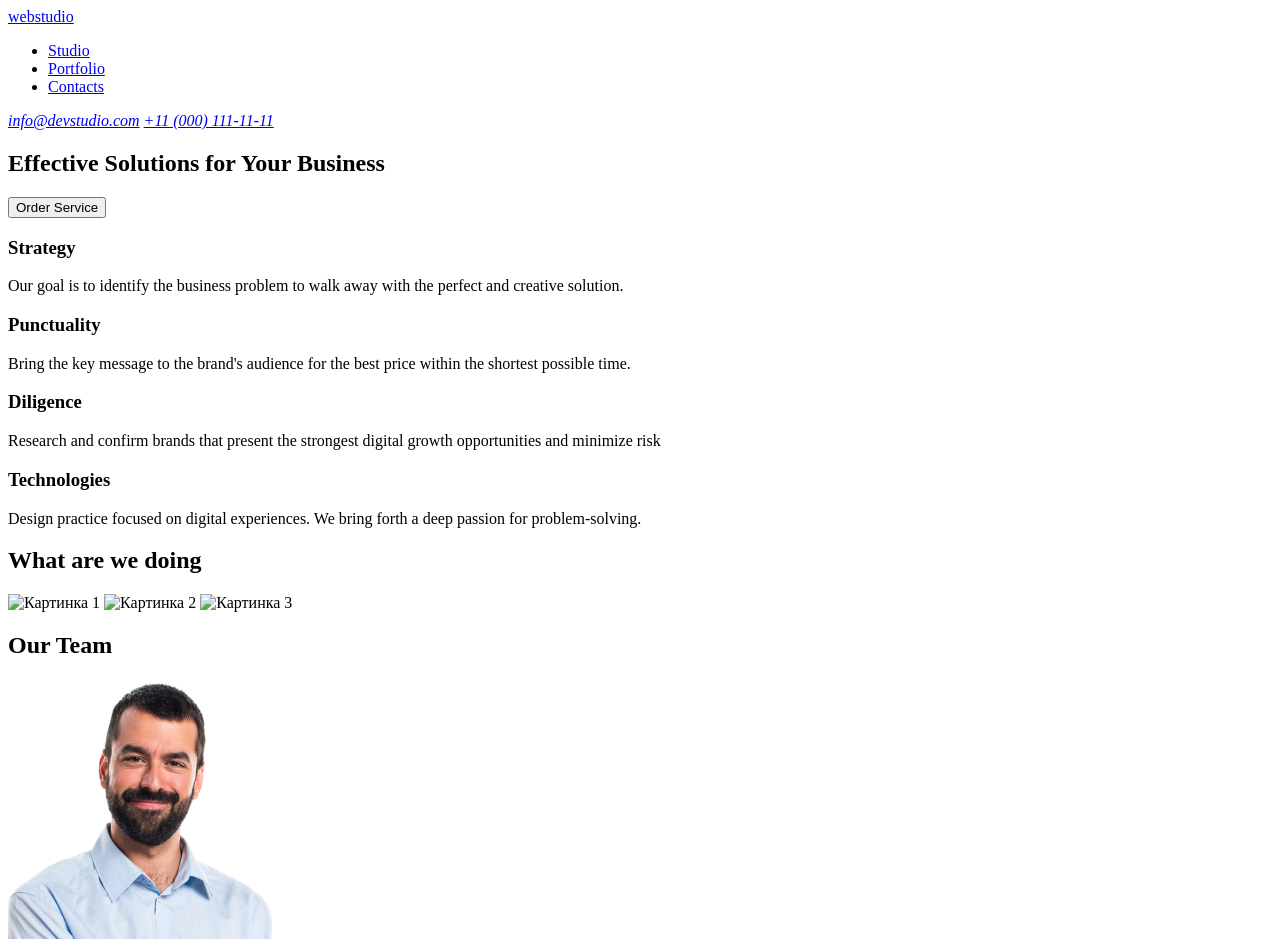
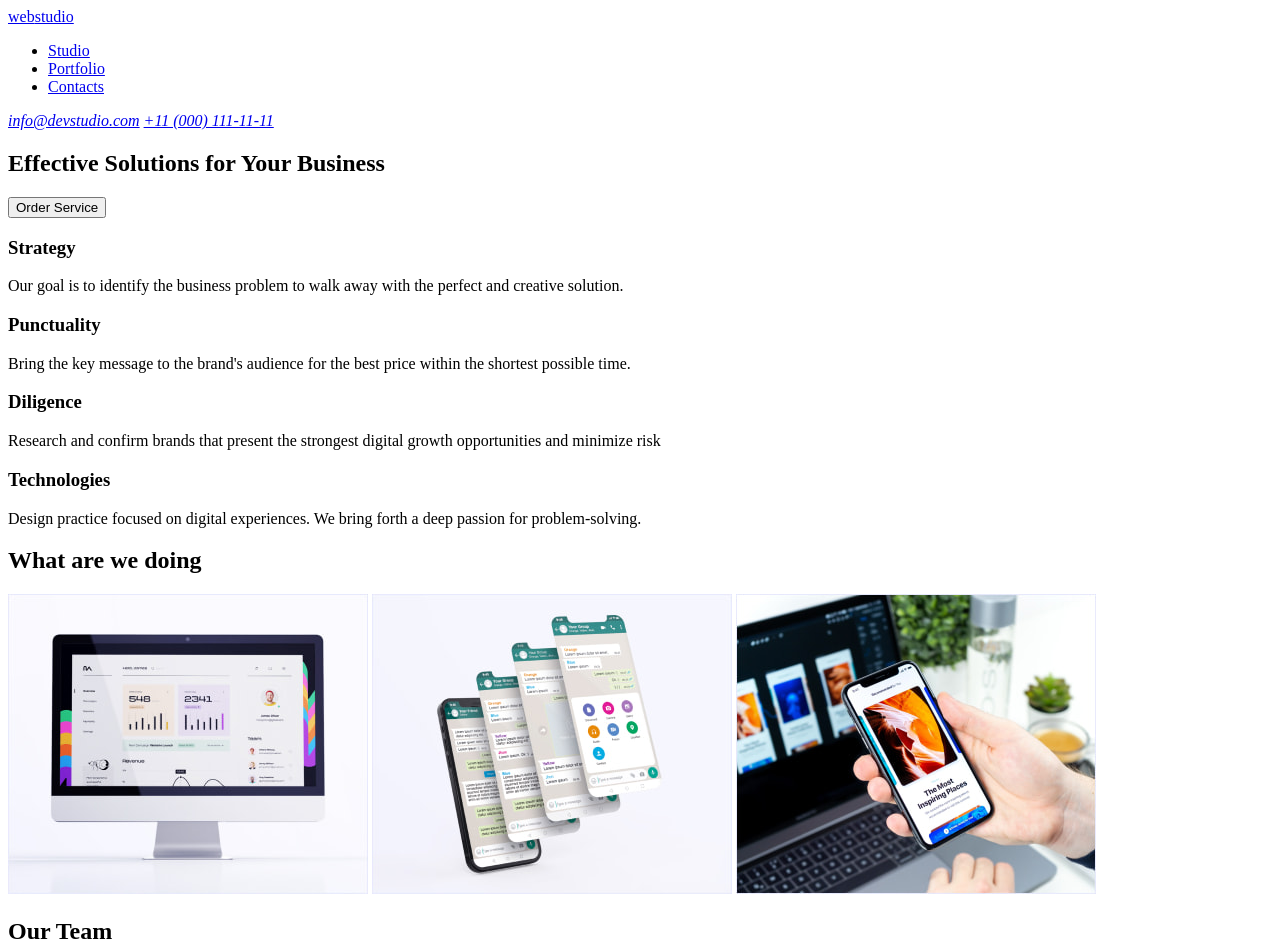
Before and after one commit to HannaBodnarovska/goit-markup-hw-01, a plain HTML site: page index.html in a window 1280 px wide. Shown: the top 948 px of the page. Drawn offline with Linux system fonts and the light colour scheme.

Commit message:
Error correction
виправлення помилок після валідації

```diff
--- a/index.html
+++ b/index.html
@@ -28,7 +28,7 @@
             <h1>Effective Solutions for Your Business</h1>
             <button>Order Service</button>
         </section>
-        <section>
+        <div>
             <section>
                 <h3>Strategy</h3>
                 <p>Our goal is to identify the business problem to walk away with the perfect and creative solution. </p>
@@ -45,12 +45,12 @@
                 <h3>Technologies</h3>
                 <p>Design practice focused on digital experiences. We bring forth a deep passion for problem-solving.</p>
             </section>
-        </section>
+        </div>
         <section>
             <h2>What are we doing</h2>
-            <img src="/images/image 1.jpg" alt="Картинка 1"/>
-            <img src="/images/image 2.jpg" alt="Картинка 2"/>
-            <img src="/images/image 3.jpg" alt="Картинка 3"/>
+            <img src="/images/image_1.jpg" alt="Картинка 1"/>
+            <img src="/images/image_2.jpg" alt="Картинка 2"/>
+            <img src="/images/image_3.jpg" alt="Картинка 3"/>
         </section>
         <section>
             <h2>Our Team</h2>
```
